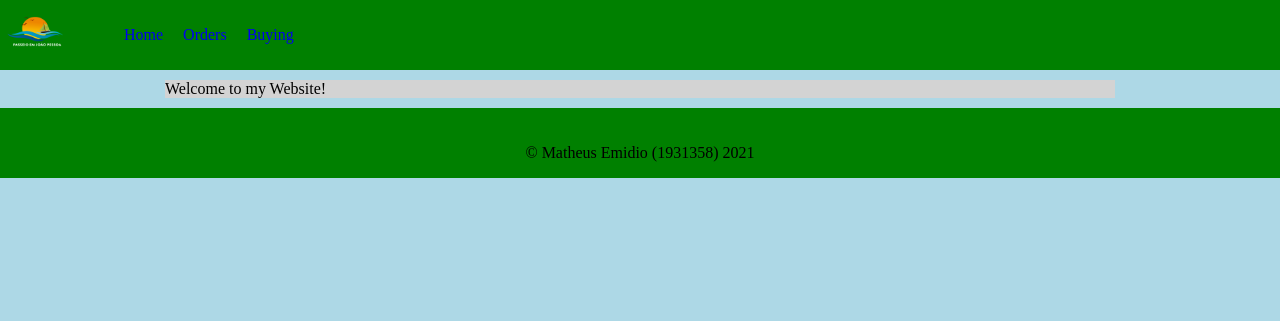
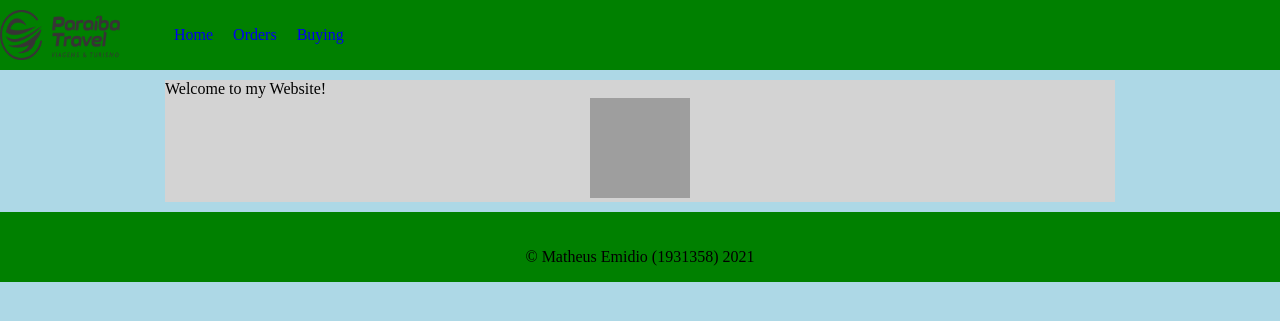
Before and after one commit to matheusemidio/SalesWebsite_Semester4, a PHP site: page / in a window 1280 px wide. Shown: the top 321 px of the page. Run offline with PHP 8.4, Linux system fonts and the light colour scheme; grey boxes are pictures that could not be loaded.

Commit message:
Matheus Emidio (1931358) 2021-02-21 Changed the logo image and created the structure to show the advertising picture, missing just the content

```diff
--- a/CSS/styles.css
+++ b/CSS/styles.css
@@ -1,25 +1,32 @@
-body{
+body
+{
     background-color: lightblue;
     margin: 0;
 }
-ul{
+ul
+{
     list-style-type: none;
     display: inline-block;
     top: 50%;
 }
-li{
+li
+{
     float: left;
     margin: 10px;
 }
-a:link, a:visited{
+a:link, a:visited
+{
     text-decoration: none;
 }
-.logo{
+.logo
+{
 
     display: inline-block;
-    width: 70px;
-    height: 70px;
+    width: 120px;
+    height: 50px;
     margin-right: 20px;
+    padding-top: 10px;
+    padding-bottom: 10px;
 }
 .navbar
 {
@@ -41,7 +48,6 @@ a:link, a:visited{
     height: auto;
     margin: 10px auto;
     background-color: lightgray;
-
 }
 .margin-zero
 {
@@ -69,3 +75,18 @@ a:link, a:visited{
     border: 2px solid #1d7a34 ;
 
 }
+.advertising-picture
+{
+    width: 100px;
+    height: 100px;
+}
+.advertising-picture-bigger
+{
+    width: 200px;
+    height: 200px;
+    border: 5px solid red;
+}
+.img-container
+{
+    text-align: center;
+}
--- a/PHP/PHP-functions.php
+++ b/PHP/PHP-functions.php
@@ -112,3 +112,26 @@ function createForm()
         </form>
     <?php
 }
+
+    function showAdvertisingPicture()
+    {
+        $ads = array(FILE_AD1_BIGGER, FILE_AD2, FILE_AD3, FILE_AD4, FILE_AD5 );
+        shuffle($ads);
+        ?>
+            <div class="img-container">
+        <?php
+                if($ads[0] == FILE_AD1_BIGGER)
+                {
+                    ?>
+                        <a href="https://www.google.com/"><img class="advertising-picture-bigger" src="<?php echo $ads[0]; ?>" alt="advertising"/></a>
+                    <?php
+                }
+                else{
+                    ?>
+                        <a href="https://www.google.com/"><img class="advertising-picture" src="<?php echo $ads[0]; ?>" alt="advertising"/></a>
+                    <?php
+                }
+        ?>
+            </div>
+        <?php
+    }
--- a/PHP/PHP-variables.php
+++ b/PHP/PHP-variables.php
@@ -15,3 +15,8 @@ define("FILE_ORDERS_PHP", "orders.php");
 //  IMG Variables
 define("FOLDER_IMG", "IMG/");
 define("FILE_LOGO", FOLDER_IMG . "logo.png");
+define("FILE_AD1_BIGGER",  FOLDER_IMG . "ad1.png");
+define("FILE_AD2",  FOLDER_IMG . "ad2.png");
+define("FILE_AD3",  FOLDER_IMG . "ad3.png");
+define("FILE_AD4",  FOLDER_IMG . "ad4.png");
+define("FILE_AD5",  FOLDER_IMG . "ad5.png");
--- a/index.php
+++ b/index.php
@@ -11,9 +11,11 @@ require_once FILE_PHP_FUNCTIONS;
 generateHeader("Home");
 
     //Calling and writing space
-    ?>
-        <p class="margin-zero">Welcome to my Website!</p>
-    <?php
+        ?>
+            <p class="margin-zero">Welcome to my Website!</p>
+        <?php
+        showAdvertisingPicture();
+    //End of writing space
 
 
 //End of the HTML
```
Also changed, not shown: IMG/logo.png, buying.php (indentation only).
